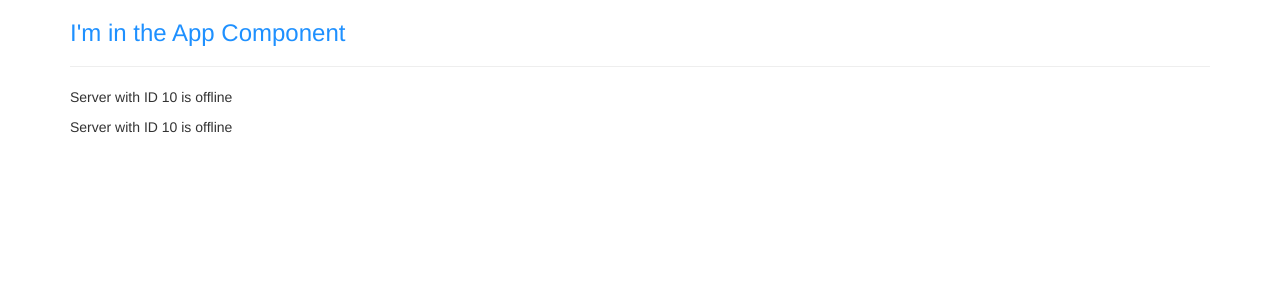
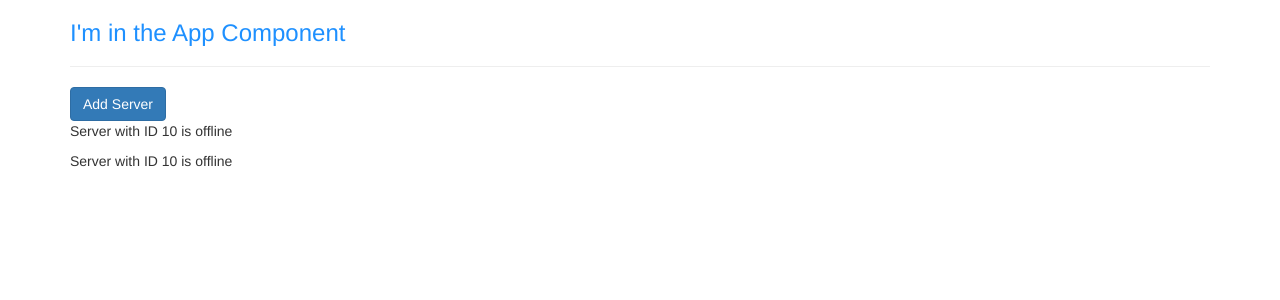
Before and after one commit to blaytenshi/learningAngular7, an Angular app: page / in a window 1280 px wide. Shown: the top 300 px of the page. Built offline with nearby package versions, Linux system fonts and the light colour scheme.

Commit message:
S2L25 Property Binding

```diff
--- a/src/app/servers/servers.component.html
+++ b/src/app/servers/servers.component.html
@@ -1,3 +1,8 @@
-<p>
-  servers works!
-</p>
+<!--
+  The [] around the property tells angular we want to dynamically
+  bind the disabled property to a specific value found in the
+  servers.component.ts
+-->
+<button class="btn btn-primary" [disabled]="!allowNewServer">Add Server</button>
+<app-server></app-server>
+<app-server></app-server>
--- a/src/app/servers/servers.component.ts
+++ b/src/app/servers/servers.component.ts
@@ -11,19 +11,27 @@ import { Component, OnInit } from '@angular/core';
   // In the cases, we mostly use elements as our default selector type
 
   // either templateUrl or template property must be present
-  // templateUrl: './servers.component.html',
+  templateUrl: './servers.component.html',
   // Can either use template property to specify inline template
   // code. Here, commented out is some inline code to render the
   // app-server (not app-servers) component.
   // You can even wrap the inline code with backticks if you
   // need to multiline the code.
-  template: '<app-server></app-server><app-server></app-server>',
+  // template: '<app-server></app-server><app-server></app-server>',
 
   styleUrls: ['./servers.component.css']
 })
 export class ServersComponent implements OnInit {
 
-  constructor() { }
+  allowNewServer: boolean = false;
+
+  constructor() {
+    // change the allowNewServer button to clickable 2 seconds
+    // after the component is created
+    setTimeout(() => {
+      this.allowNewServer = true;
+    }, 2000);
+  }
 
   ngOnInit() {
   }
```
